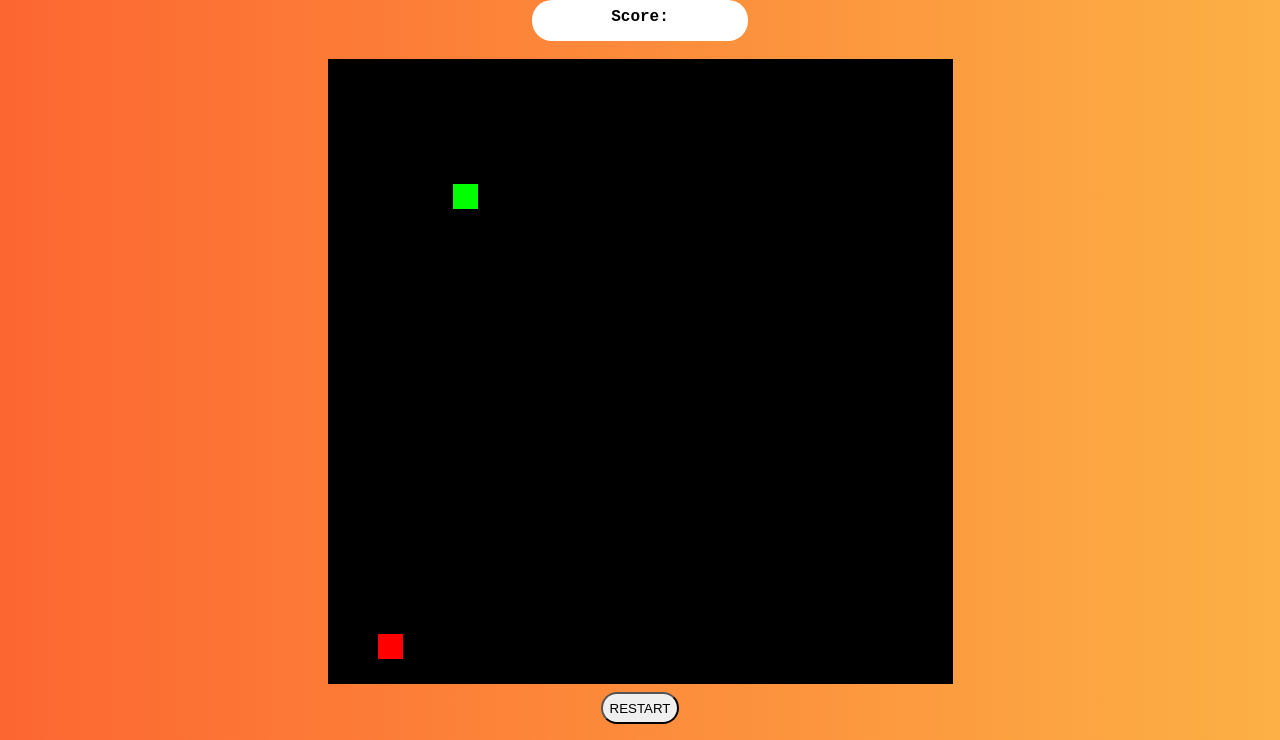
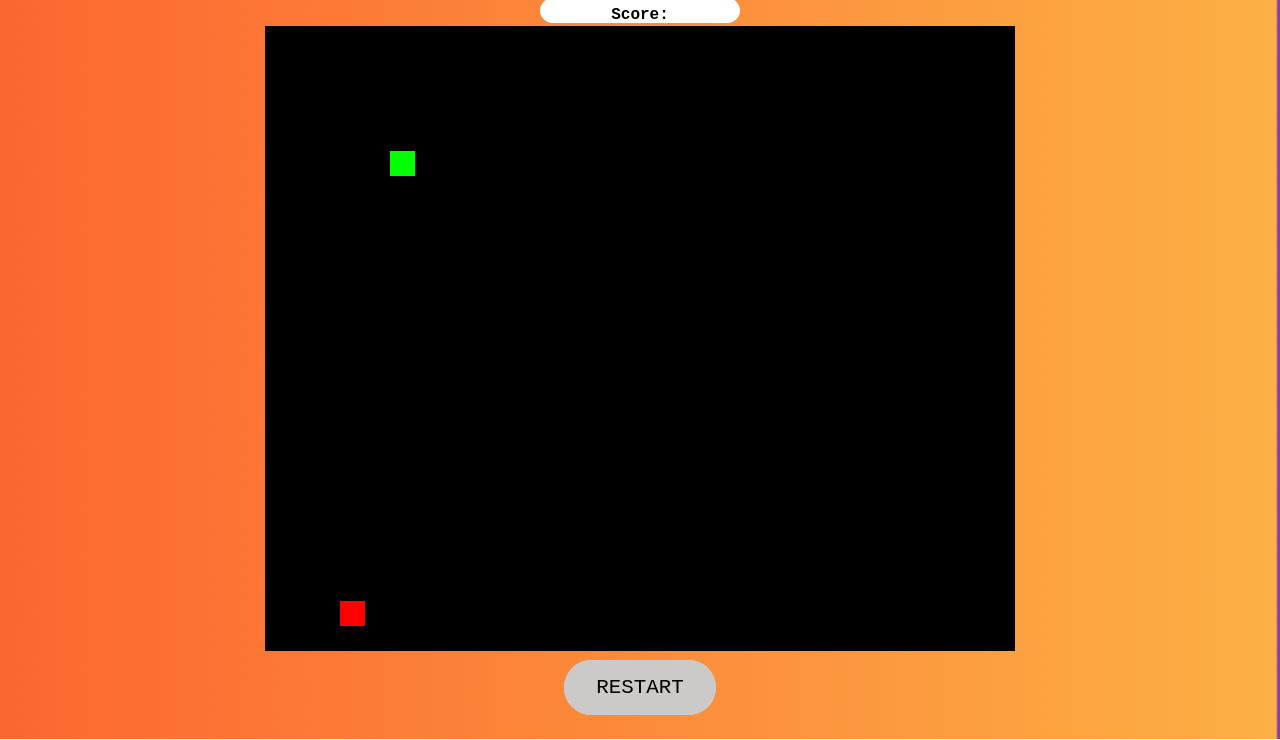
Before and after one commit to Graham724/Snake-Game, a plain HTML site: page index.html in a window 1280 px wide. Shown: the part 61-801 px from the top of the page. Drawn offline with Linux system fonts and the light colour scheme.

Commit message:
small fixes and restart button improved

```diff
--- a/Script.js
+++ b/Script.js
@@ -1,7 +1,7 @@
 // Board
 let blockSize = 25;
 let rows = 25;
-let cols = 25;
+let cols = 30;
 let board;
 let context;
 
@@ -111,7 +111,7 @@ function placeFood() {
 }
 
 //Restart button
-document.querySelector('.restart-btn').addEventListener('click', function(){
+document.getElementById("restart-btn").addEventListener('click', function(){
     window.location.reload();
     return false;
   });
--- a/index.html
+++ b/index.html
@@ -12,11 +12,10 @@
     <h1>SNAKE</h1>
     <br>
     <div id="scoreBoard">Score: </div>
-    <br>
     <canvas id="board"></canvas>
     <br>
-    <div id="btn">
-    <button class="restart-btn">RESTART</button>
+    <div id="restart">
+    <a href="#"  id= "restart-btn" class="btn btn--primary">RESTART</a>
     </div>
 </body>
 </html>
--- a/styles.css
+++ b/styles.css
@@ -51,9 +51,62 @@ h1 {
     padding: 0.5em;
 }
 
-.restart-btn {
-    border: 1 solid black;
-    margin: auto;
-    padding: 0.5em;
-    border-radius: 20px;
+:root {
+    --primary-color: #ccc9c9;
 }
+
+* {
+    margin: 3px;
+    padding: 0;
+    box-sizing: border-box;
+}
+
+.btn {
+    text-decoration: none;
+    text-transform: uppercase;
+    padding: 1rem 2rem;
+    border: none;
+    border-radius: 10rem;
+    display: inline-block;
+    position: relative;
+    cursor: pointer;
+    font-size: 1.3rem;
+    transition: all 0.2s ease-out;
+  }
+
+  .btn--primary {
+    background-color: var(--primary-color);
+    color: rgb(0, 0, 0);
+  }
+
+  .btn--primary::after {
+    background-color: var(--primary-color);
+  }
+
+  .btn:hover {
+    transform: translateY(-0.3rem);
+    box-shadow: 0 1rem 2rem rgba(0, 0, 0, 0.2);
+  }
+
+  .btn:hover::after {
+    transform: scale(1.4, 1.6);
+    opacity: 0;
+  }
+
+  .btn:active {
+    transform: translateY(-0.1rem);
+    box-shadow: 0 0.5rem 1rem rgba(0, 0, 0, 0.2);
+  }
+
+  .btn::after {
+    content: "";
+    display: inline-block;
+    position: absolute;
+    top: 0;
+    left: 0;
+    width: 100%;
+    height: 100%;
+    border-radius: 10rem;
+    z-index: -1;
+    transition: all 0.3s ease-out;
+  }
```
Also changed, not shown: 1 other file.
